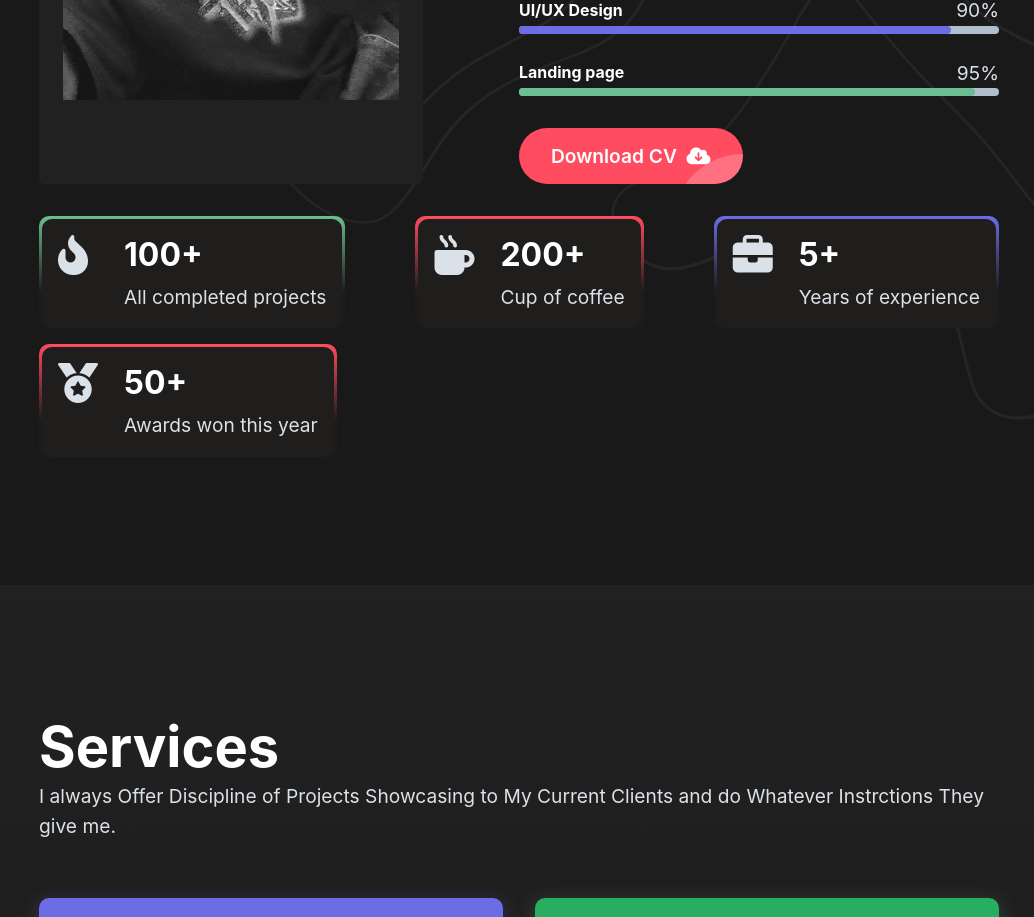
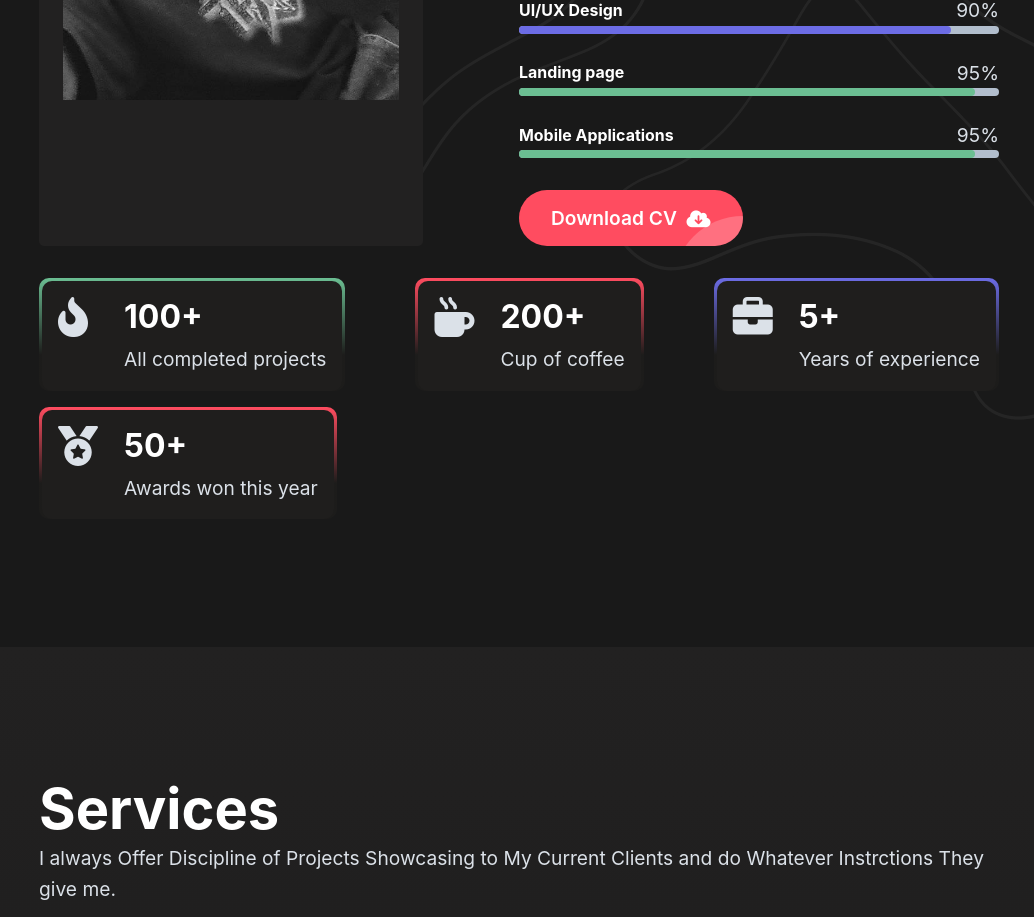
Before and after one commit to Nickson2511/portfolio, a React (Create React App) app: page / in a window 1280 px wide. Shown: the part 1300-2217 px from the top of the page, without its empty margins (121-1155 px from the left). Built offline with nearby package versions, Linux system fonts and the light colour scheme.

Commit message:
just additionals

```diff
--- a/src/Components/Sections/About.js
+++ b/src/Components/Sections/About.js
@@ -43,6 +43,11 @@ function About() {
             <Progressbar
               bg={theme.colorGreen}
               service='Landing page'
+              progress='95'
+            />
+            <Progressbar
+              bg={theme.colorGreen}
+              service='Mobile Applications'
               progress='95'
             />
           </div>
```
